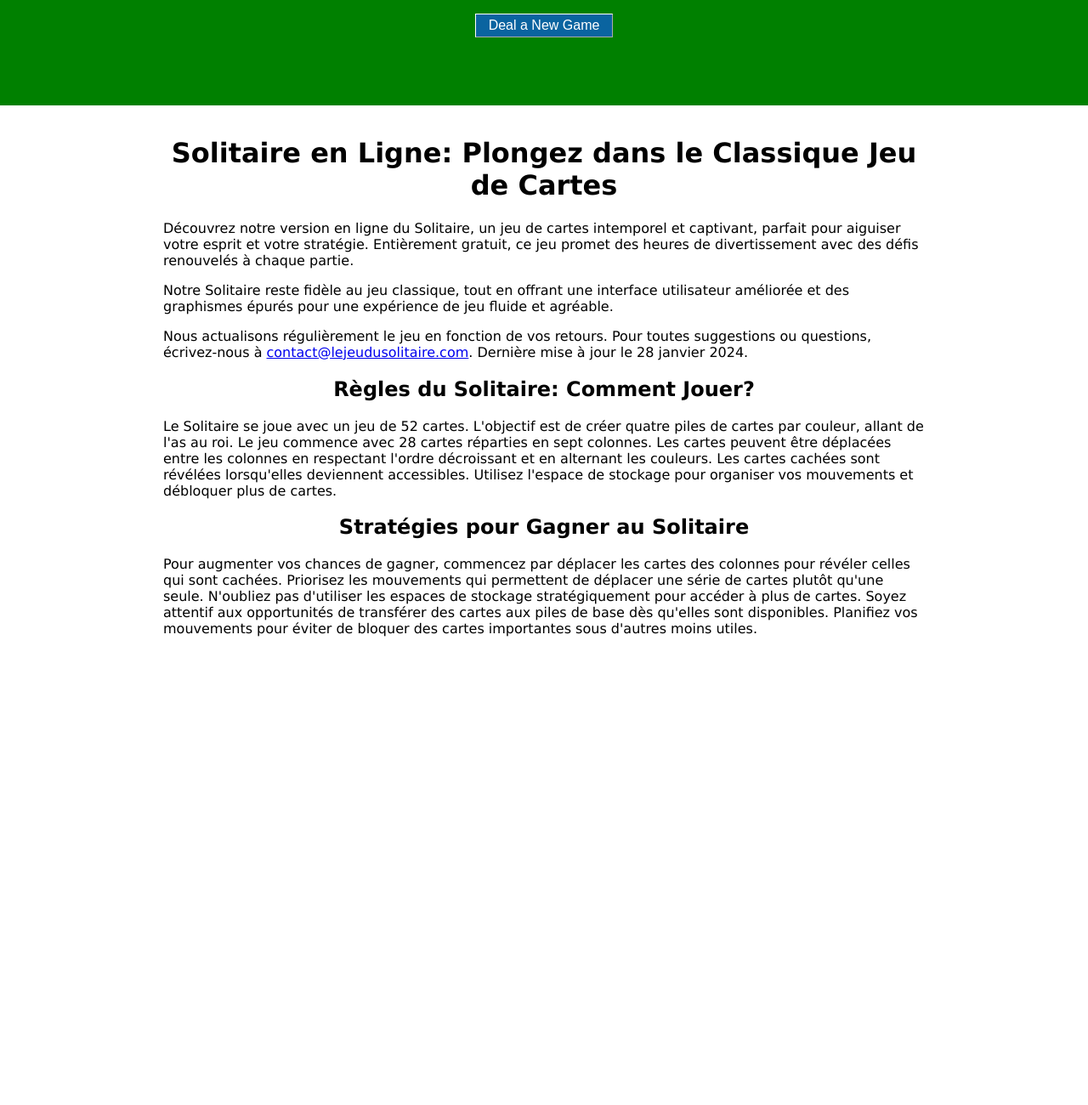
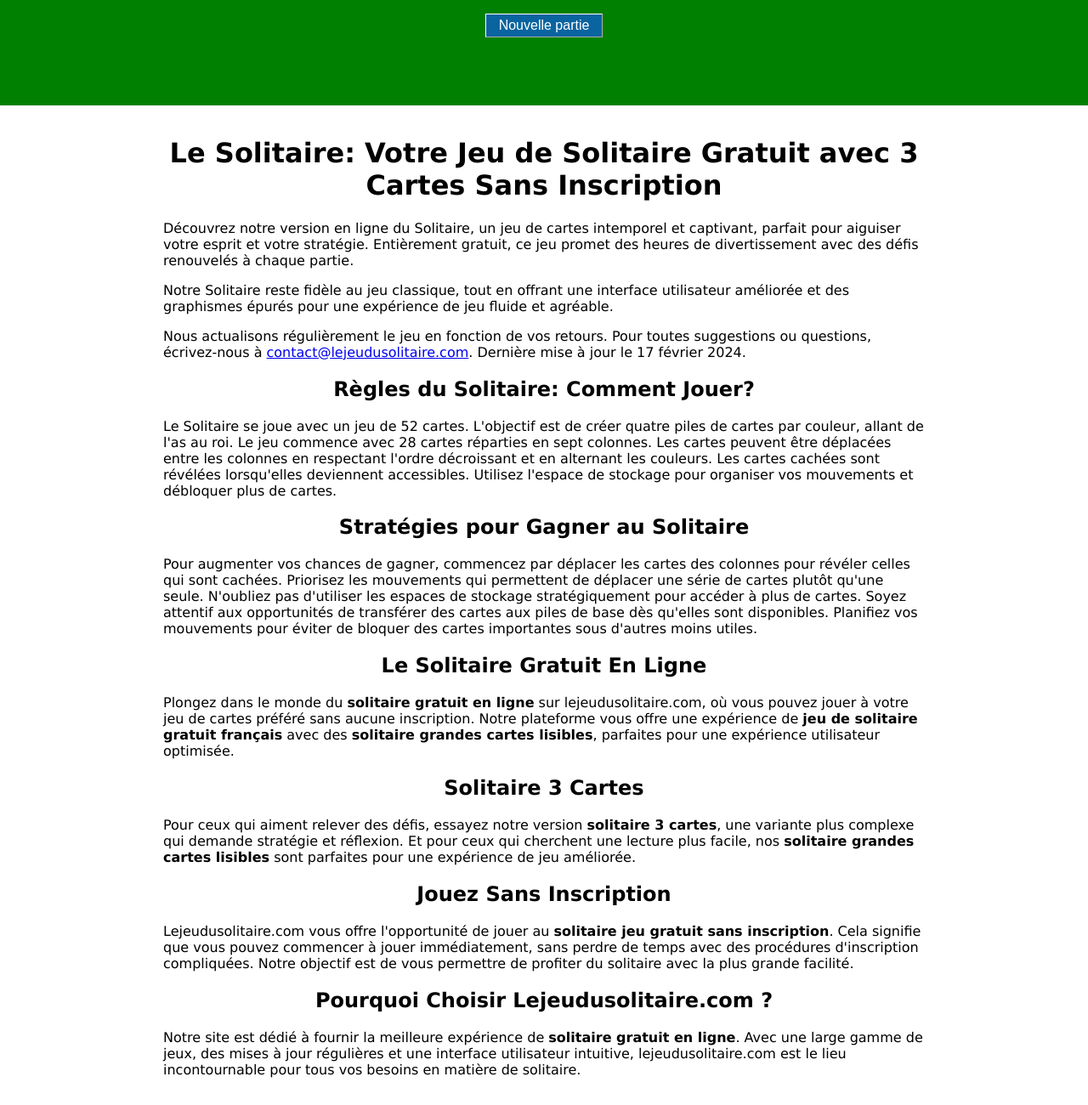
Before and after one commit to Carakalokique/lejeudusolitaire, a plain HTML site: page index.html in a window 1280 px wide. Shown: the part 757-2057 px from the top of the page at 85% size. Before the commit the page ends 1538 px from the top, so only its background shows below. Drawn offline with Linux system fonts and the light colour scheme.

Commit message:
Add files via upload

```diff
--- a/index.html
+++ b/index.html
@@ -38,11 +38,14 @@
         <div id="js-board" class="board-deck"></div>
       </div>
       <div class="game-actions">
-        <button id="new-game">Deal a New Game</button>
+        <button id="new-game">Nouvelle partie</button>
       </div>
     </div>
     <div class="content">
-      <h1>Solitaire en Ligne: Plongez dans le Classique Jeu de Cartes</h1>
+      <h1>
+        Le Solitaire: Votre Jeu de Solitaire Gratuit avec 3 Cartes Sans
+        Inscription
+      </h1>
       <p>
         Découvrez notre version en ligne du Solitaire, un jeu de cartes
         intemporel et captivant, parfait pour aiguiser votre esprit et votre
@@ -59,7 +62,7 @@
         toutes suggestions ou questions, écrivez-nous à
         <a href="mailto:contact@lejeudusolitaire.com"
           >contact@lejeudusolitaire.com</a
-        >. Dernière mise à jour le 28 janvier 2024.
+        >. Dernière mise à jour le 17 février 2024.
       </p>
       <h2>Règles du Solitaire: Comment Jouer?</h2>
       <p>
@@ -82,6 +85,42 @@
         Planifiez vos mouvements pour éviter de bloquer des cartes importantes
         sous d'autres moins utiles.
       </p>
+      <h2>Le Solitaire Gratuit En Ligne</h2>
+      <p>
+        Plongez dans le monde du <strong>solitaire gratuit en ligne</strong> sur
+        lejeudusolitaire.com, où vous pouvez jouer à votre jeu de cartes préféré
+        sans aucune inscription. Notre plateforme vous offre une expérience de
+        <strong>jeu de solitaire gratuit français</strong> avec des
+        <strong>solitaire grandes cartes lisibles</strong>, parfaites pour une
+        expérience utilisateur optimisée.
+      </p>
+
+      <h2>Solitaire 3 Cartes</h2>
+      <p>
+        Pour ceux qui aiment relever des défis, essayez notre version
+        <strong>solitaire 3 cartes</strong>, une variante plus complexe qui
+        demande stratégie et réflexion. Et pour ceux qui cherchent une lecture
+        plus facile, nos <strong>solitaire grandes cartes lisibles</strong> sont
+        parfaites pour une expérience de jeu améliorée.
+      </p>
+
+      <h2>Jouez Sans Inscription</h2>
+      <p>
+        Lejeudusolitaire.com vous offre l'opportunité de jouer au
+        <strong>solitaire jeu gratuit sans inscription</strong>. Cela signifie
+        que vous pouvez commencer à jouer immédiatement, sans perdre de temps
+        avec des procédures d'inscription compliquées. Notre objectif est de
+        vous permettre de profiter du solitaire avec la plus grande facilité.
+      </p>
+
+      <h2>Pourquoi Choisir Lejeudusolitaire.com ?</h2>
+      <p>
+        Notre site est dédié à fournir la meilleure expérience de
+        <strong>solitaire gratuit en ligne</strong>. Avec une large gamme de
+        jeux, des mises à jour régulières et une interface utilisateur
+        intuitive, lejeudusolitaire.com est le lieu incontournable pour tous vos
+        besoins en matière de solitaire.
+      </p>
     </div>
 
     <script src="src/index.js"></script>
```
